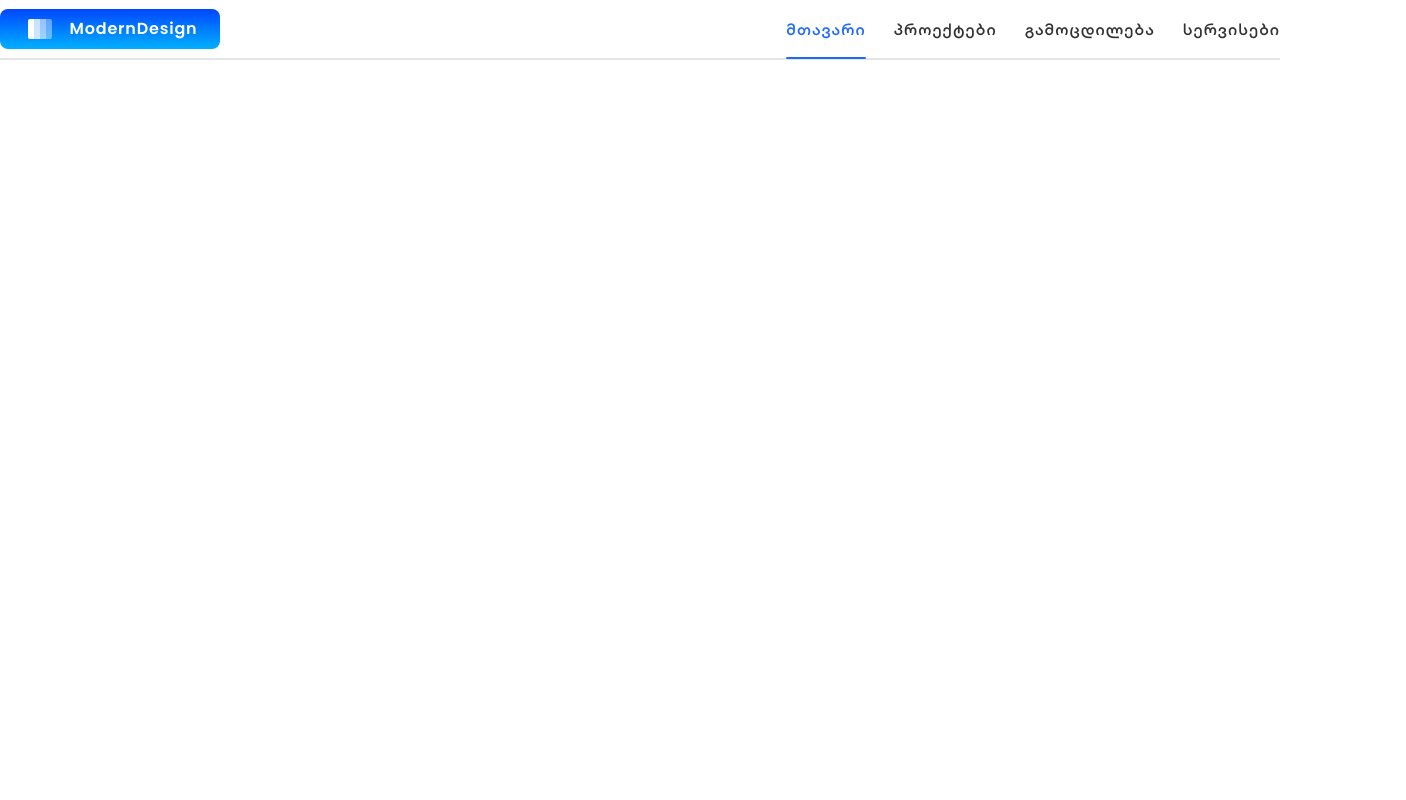
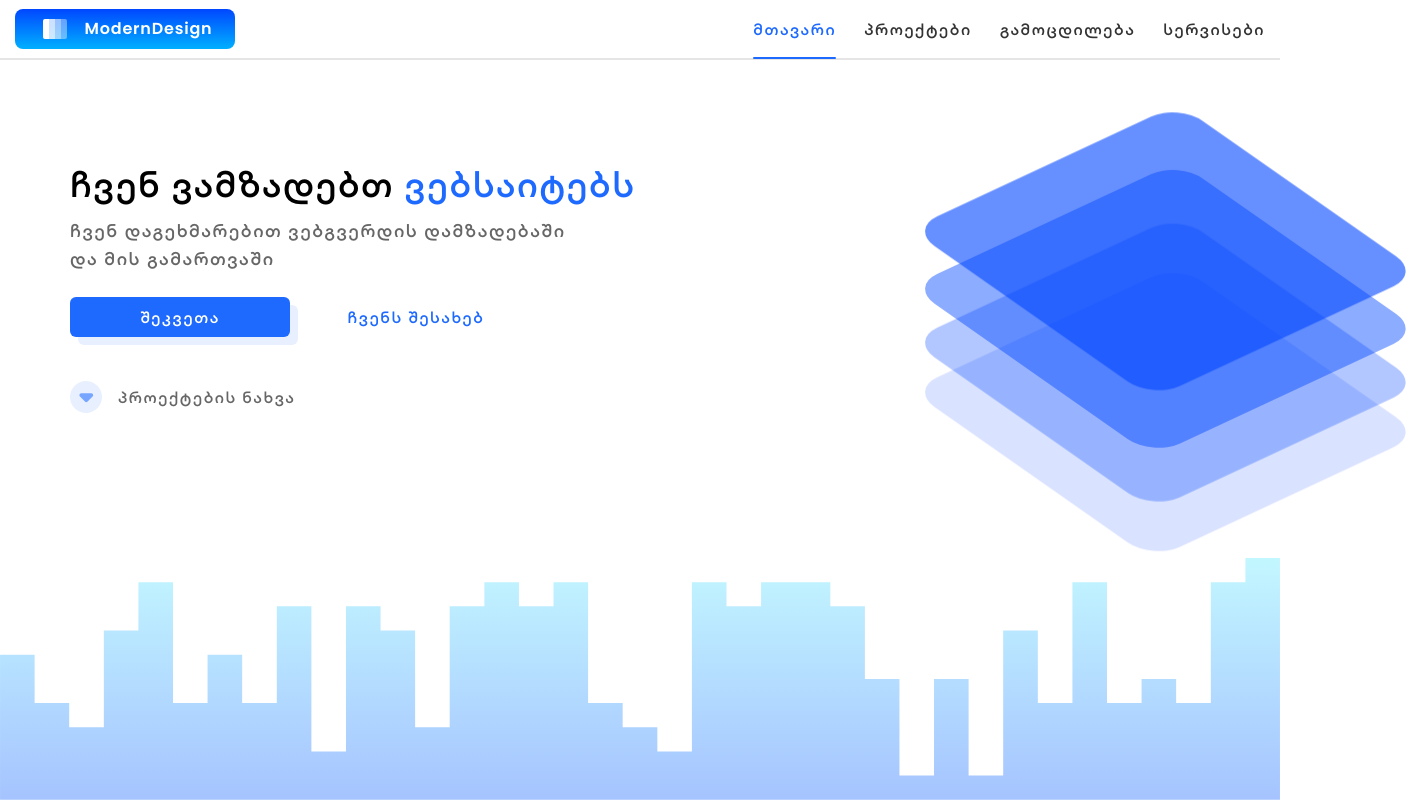
Before and after one commit to ModernDesigners/ModernDesign, a React (Vite) app: page / in a window 1280 px wide. Shown: the whole page, 1406 px wide, since content can reach past the window. Built offline with nearby package versions, Linux system fonts and the light colour scheme.

Commit message:
Added HeroSection

```diff
--- a/src/App.tsx
+++ b/src/App.tsx
@@ -1,9 +1,11 @@
 import Navbar from "./components/Navbar";
+import HeroSection from "./pages/home/HeroSection";
 
 function App() {
   return (
     <>
       <Navbar />
+      <HeroSection />
     </>
   );
 }
--- /dev/null
+++ b/src/assets/curves/DecorBlock.tsx
@@ -0,0 +1,25 @@
+export default function DecorBlock(props: {
+  col: string;
+  className: string;
+  style: any;
+}) {
+  return (
+    <svg
+      className={props.className}
+      style={props.style}
+      width="481"
+      height="279"
+      viewBox="0 0 481 279"
+      fill="none"
+      xmlns="http://www.w3.org/2000/svg"
+    >
+      <rect
+        width="296"
+        height="296"
+        rx="30"
+        transform="matrix(0.906308 -0.422618 0.819152 0.573576 -15 117.095)"
+        fill={props.col}
+      />
+    </svg>
+  );
+}
--- /dev/null
+++ b/src/assets/curves/blocks1.tsx
@@ -0,0 +1,30 @@
+export default function blocks1(props: any) {
+  return (
+    <svg
+      {...props}
+      viewBox="0 0 1440 272"
+      fill="none"
+      xmlns="http://www.w3.org/2000/svg"
+    >
+      <path
+        className="w-full"
+        opacity="0.4"
+        d="M0 272V108.8H38.9V163.2H77.8V190.4H116.8V81.6H155.7V27.2H194.6V163.2H233.5V108.8H272.4V163.2H311.4V54.4H350.3V217.6H389.2V54.4H428.1V81.6H467V190.4H505.9V54.4H544.9V27.2H583.8V54.4H622.7V27.2H661.6V163.2H700.5V190.4H739.5V217.6H778.4V27.2H817.3V54.4H856.2V27.2H895.1H934.1V54.4H973V136H1011.9V244.8H1050.8V136H1089.7V244.8H1128.6V81.6H1167.6V163.2H1206.5V27.2H1245.4V163.2H1284.3V136H1323.2V163.2H1362.2V27.2H1401.1V0H1440V272H1401.1H1362.2H1323.2H1284.3H1245.4H1206.5H1167.6H1128.6H1089.7H1050.8H1011.9H973H934.1H895.1H856.2H817.3H778.4H739.5H700.5H661.6H622.7H583.8H544.9H505.9H467H428.1H389.2H350.3H311.4H272.4H233.5H194.6H155.7H116.8H77.8H38.9H0Z"
+        fill="url(#paint0_linear_3_135)"
+      />
+      <defs>
+        <linearGradient
+          id="paint0_linear_3_135"
+          x1="720"
+          y1="0"
+          x2="720"
+          y2="272"
+          gradientUnits="userSpaceOnUse"
+        >
+          <stop stop-color="#68EBFF" />
+          <stop offset="1" stop-color="#1E6AFF" />
+        </linearGradient>
+      </defs>
+    </svg>
+  );
+}
--- a/src/components/Navbar.tsx
+++ b/src/components/Navbar.tsx
@@ -9,8 +9,8 @@ export default function Navbar() {
     link: string;
   }[] = navLinks;
   return (
-    <nav className=" border-b-2 border-navLine h-[60px]">
-      <div className=" max-w-[1320px] m-auto  flex items-center justify-between h-full">
+    <nav className=" absolute w-full border-b-2 top-0 border-navLine h-[60px] z-10 bg-white">
+      <div className=" max-w-[1350px] px-[15px] m-auto  flex items-center justify-between h-full">
         <div className="h-[40px] logo flex justify-center items-center gap-3 iconBg cursor-pointer min-w-[220px] rounded-lg">
           {IiconBG}{" "}
           <p className=" font-main2 text-white tracking-wider">ModernDesign</p>
--- a/src/index.css
+++ b/src/index.css
@@ -16,11 +16,60 @@
   box-sizing: border-box;
   -webkit-font-smoothing: antialiased;
   font-family: mainGeo;
-  letter-spacing: 1px;
+  letter-spacing: 1.5px;
+}
+button {
+  outline: none;
 }
 .linearBg {
   background: linear-gradient(90deg, #002032 0%, #1c0032 100%);
 }
 .iconBg {
   background: linear-gradient(180deg, #0047ff 0%, #00b0ff 100%);
+  color: #3075ff;
 }
+.defButton {
+  @apply w-[220px] h-[40px] rounded-md bg-main text-white shadow-backdrop shadow-mainBack2 transition duration-300 hover:shadow-none hover:bg-mainHover;
+}
+.decorBlock {
+  @apply absolute h-[300px] aspect-square rounded-[30px];
+}
+@keyframes dancingBlocks {
+  0% {
+    transform: translateY(0);
+  }
+  50% {
+    transform: translateY(25px);
+  }
+
+  100% {
+    transform: translateY(0);
+  }
+}
+
+.contentContainer {
+  padding-right: 15px;
+  padding-left: 15px;
+  margin-right: auto;
+  margin-left: auto;
+}
+@media (min-width: 768px) {
+  .contentContainer {
+    width: 750px;
+  }
+}
+@media (min-width: 992px) {
+  .contentContainer {
+    width: 970px;
+  }
+}
+@media (min-width: 1200px) {
+  .contentContainer {
+    width: 1170px;
+  }
+}
+@media (min-width: 1400px) {
+  .contentContainer {
+    width: 1350px;
+  }
+}
--- /dev/null
+++ b/src/pages/home/HeroSection.tsx
@@ -0,0 +1,60 @@
+import Blocks1 from "../../assets/curves/blocks1";
+import DecorBlock from "../../assets/curves/decorBlock";
+import { IarrowDown } from "../../assets/icons/icons";
+
+export default function HeroSection() {
+  const diffBlocks = 50;
+  const decorBlocks = [
+    ["rgba(0, 71, 255, 0.60)"],
+    ["rgba(0, 71, 255, 0.45)"],
+    ["rgba(0, 71, 255, 0.30)"],
+    ["rgba(0, 71, 255, 0.15)"],
+  ];
+
+  return (
+    <div className="heroSection relative">
+      <div className="contentContainer">
+        <div className=" flex items-center min-h-screen pb-56">
+          <div className=" w-[50%]  flex flex-col gap-6">
+            <div className="flex flex-col gap-[14px]">
+              <p className="text-black text-4xl">
+                ჩვენ ვამზადებთ <span className="text-main">ვებსაიტებს</span>
+              </p>
+              <p className="text-subBlack text-lg max-w-[500px]">
+                ჩვენ დაგეხმარებით ვებგვერდის დამზადებაში და მის გამართვაში
+              </p>
+            </div>
+            <div className="flex gap-4">
+              <button className="defButton">შეკვეთა</button>
+              <button className="text-main w-[220px] h-[40px] transition-colors duration-300 rounded-md hover:bg-mainBack2">
+                ჩვენს შესახებ
+              </button>
+            </div>
+            <div className="cursor-pointer [&>div>svg>path]:animate-pulse flex items-center mt-5 text-black6 ">
+              <div className=" h-8 aspect-square rounded-full bg-mainBack2 flex items-center justify-center [&>svg>path]:fill-mainHover mr-4">
+                {IarrowDown}
+              </div>
+              <p className="">პროექტების ნახვა</p>
+            </div>
+          </div>
+          <div className=" w-[50%] flex items-center justify-center">
+            <div className="relative">
+              {decorBlocks.map((e: string[], i: number) => (
+                <DecorBlock
+                  key={i}
+                  col={e[0]}
+                  className="decorBlock animate-dancingBlocks"
+                  style={{
+                    top: i * diffBlocks - 200 + "px",
+                    animationDelay: i * 200 + "ms",
+                  }}
+                />
+              ))}
+            </div>
+          </div>
+        </div>
+      </div>
+      <Blocks1 className="absolute w-full left-0 bottom-0 pointer-events-none" />
+    </div>
+  );
+}
--- a/tailwind.config.js
+++ b/tailwind.config.js
@@ -6,7 +6,10 @@ export default {
       colors: {
         white: "#FFF",
         main: "#1E6AFF",
-        mainBack: "#0047FF",
+        mainHover: "#4F8AFF",
+        mainBack: "rgba(31, 105, 255, 0.3)",
+        mainBack2: "rgba(31, 105, 255, 0.1)",
+        black6: "rgba(0, 0, 0, 0.60)",
         experienceBg: "#2563FF",
         cyan: "#3EB9FF",
         blue: "#3A6CFF",
@@ -30,6 +33,12 @@ export default {
         main: ["mainGeo"],
         main2: ["mainEng"],
       },
+      boxShadow: {
+        backdrop: "8px 8px 0",
+      },
+      animation: {
+        dancingBlocks: "dancingBlocks 2s infinite ease-in-out",
+      },
     },
   },
   plugins: [],
```
Also changed, not shown: src/assets/curves/blocks1.svg (deleted).
